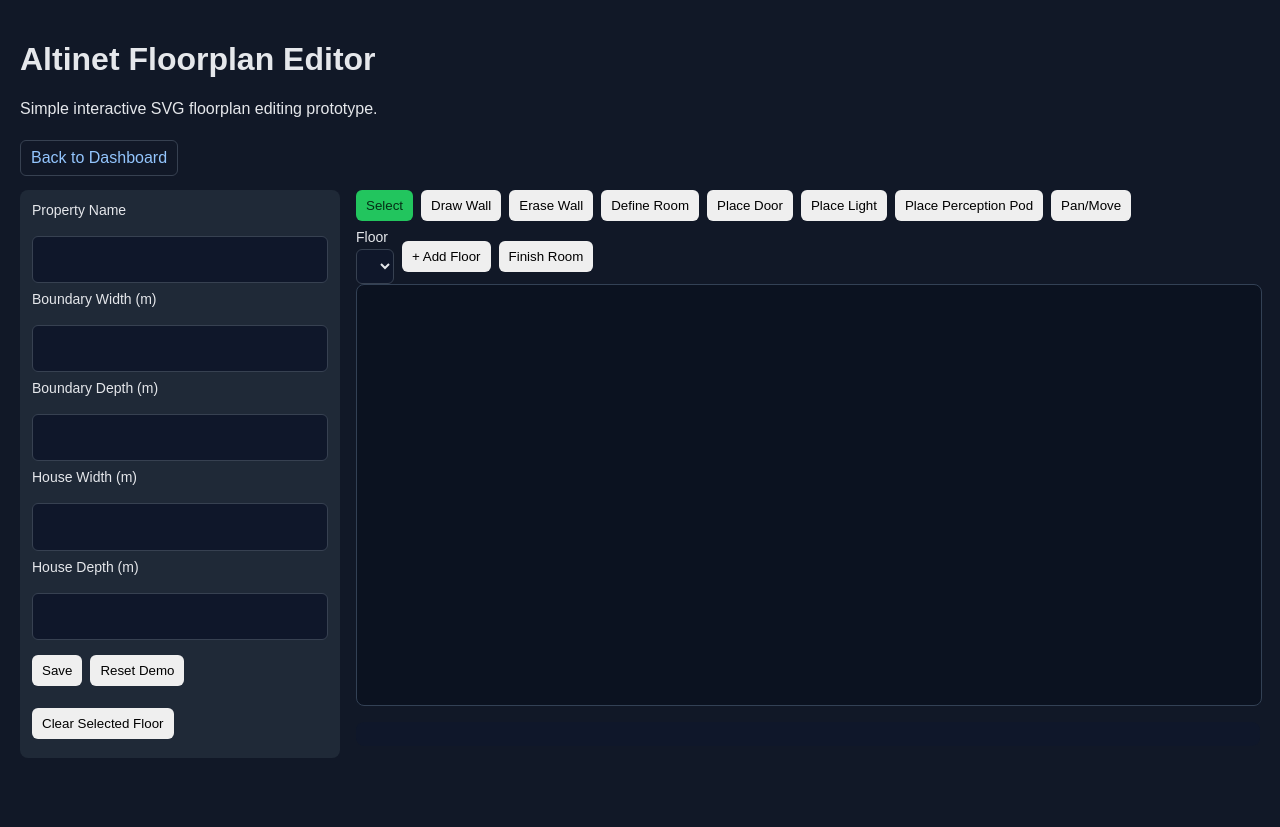
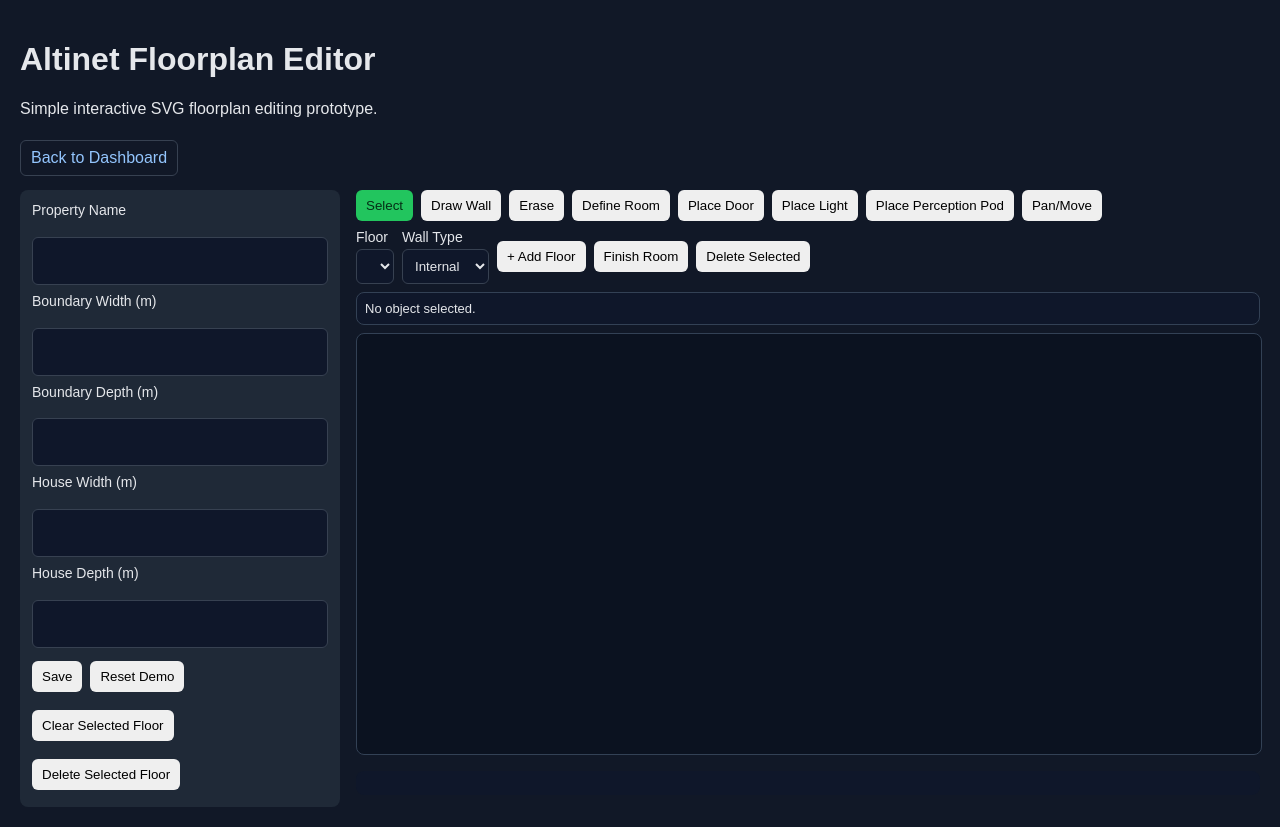
Before and after one commit to malitech1/altinet-localnode, a Python web app: template src/altinet/display/templates/home_builder.html in a window 1280 px wide. Before the commit the page ends 758 px from the top, so only its background shows below. Run offline with Jinja, Linux system fonts and the light colour scheme; the template is opened without the code that fills it, so the values that code supplies are empty.

Commit message:
Improve floorplan editor interactions and wall typing

```diff
--- a/src/altinet/display/static/home_builder.css
+++ b/src/altinet/display/static/home_builder.css
@@ -10,6 +10,8 @@
 .toolbar button.active { background: #22c55e; color: #052e16; }
 #mode-status { font-size: 13px; color: #93c5fd; }
 #floorplan { width: 100%; height: 420px; background: #0b1220; border-radius: 8px; border: 1px solid #334155; }
+#floorplan [data-type] { pointer-events: all; cursor: pointer; }
 #json-preview { background: #0f172a; padding: 12px; border-radius: 8px; max-height: 280px; overflow: auto; font-size: 12px; }
+#selection-panel { margin: 8px 0; background: #0f172a; border: 1px solid #334155; padding: 8px; border-radius: 8px; font-size: 13px; }
 .back-link { display:inline-block; margin: 6px 0 14px; color: #93c5fd; text-decoration: none; border: 1px solid #374151; padding: 8px 10px; border-radius: 6px; }
 .back-link:hover { background: #1f2937; }
--- a/src/altinet/display/static/home_builder.js
+++ b/src/altinet/display/static/home_builder.js
@@ -5,113 +5,89 @@
 let wallStart = null;
 let previewPoint = null;
 let roomPoints = [];
+let selectedObject = null;
 
 function v(id) { return document.getElementById(id); }
 function uid(prefix) { return `${prefix}-${Date.now()}-${Math.floor(Math.random() * 1000)}`; }
 function snap(n) { return Math.round(n * 2) / 2; }
-function floorItems() { return homeModel.floors.filter((f) => f.id === selectedFloorId); }
-
-function mapFormToModel(model) {
-  model.property_name = v('property_name').value;
-  model.property_boundary.width = Number(v('boundary_width').value);
-  model.property_boundary.depth = Number(v('boundary_depth').value);
-  model.house_dimensions.width = Number(v('house_width').value);
-  model.house_dimensions.depth = Number(v('house_depth').value);
+function floorRef(id) { return id || 'floor-ground'; }
+function getSvgPoint(evt) {
+  const svg = v('floorplan');
+  const point = svg.createSVGPoint();
+  point.x = evt.clientX;
+  point.y = evt.clientY;
+  const ctm = svg.getScreenCTM();
+  if (!ctm) return { x: 0, y: 0 };
+  const p = point.matrixTransform(ctm.inverse());
+  return { x: snap((p.x - 20) / 60), y: snap((p.y - 20) / 60) };
 }
-function fillForm(model) { v('property_name').value = model.property_name; v('boundary_width').value = model.property_boundary.width; v('boundary_depth').value = model.property_boundary.depth; v('house_width').value = model.house_dimensions.width; v('house_depth').value = model.house_dimensions.depth; }
-function floorName() { const floor = homeModel.floors.find((f) => f.id === selectedFloorId); return floor ? floor.name : 'Unknown Floor'; }
-
-function renderFloorSelect() {
-  const select = v('floor-select');
-  select.innerHTML = homeModel.floors.map((f) => `<option value="${f.id}">${f.name}</option>`).join('');
-  select.value = selectedFloorId;
+function deleteObject(type, id) {
+  const map = { wall: 'walls', room_region: 'room_regions', door: 'doors', light: 'lights', pod: 'perception_pods' };
+  const key = map[type]; if (!key) return;
+  homeModel[key] = homeModel[key].filter((o) => o.id !== id);
+  if (selectedObject && selectedObject.id === id && selectedObject.type === type) selectedObject = null;
 }
-
-function coordFromEvent(evt) {
-  const svg = v('floorplan'); const rect = svg.getBoundingClientRect();
-  const x = ((evt.clientX - rect.left) / rect.width) * 700;
-  const y = ((evt.clientY - rect.top) / rect.height) * 450;
-  return { x: snap(x / 60), y: snap(y / 60) };
+function renderSelectionPanel() {
+  const p = v('selection-panel');
+  if (!selectedObject) { p.textContent = 'No object selected.'; return; }
+  const extra = selectedObject.type === 'wall' ? `<div>wall_type: ${selectedObject.wall_type || 'internal'}</div>` : '';
+  p.innerHTML = `<div><strong>Selected</strong></div><div>type: ${selectedObject.type}</div><div>id: ${selectedObject.id}</div>${extra}`;
 }
-
 function draw() {
   const svg = v('floorplan'); const scale = 60; const ox = 20; const oy = 20;
-  const walls = homeModel.walls.filter((w) => (w.floor_id || 'floor-ground') === selectedFloorId);
-  const lights = homeModel.lights.filter((l) => (l.floor_id || 'floor-ground') === selectedFloorId);
-  const doors = homeModel.doors.filter((d) => (d.floor_id || 'floor-ground') === selectedFloorId);
+  const walls = homeModel.walls.filter((w) => floorRef(w.floor_id) === selectedFloorId);
+  const lights = homeModel.lights.filter((l) => floorRef(l.floor_id) === selectedFloorId);
+  const doors = homeModel.doors.filter((d) => floorRef(d.floor_id) === selectedFloorId);
   const pods = homeModel.perception_pods.filter((p) => p.floor_id === selectedFloorId);
   const regions = homeModel.room_regions.filter((r) => r.floor_id === selectedFloorId);
   const rooms = homeModel.rooms.filter((r) => r.floor_id === selectedFloorId);
 
   let html = '<defs><pattern id="grid" width="30" height="30" patternUnits="userSpaceOnUse"><path d="M 30 0 L 0 0 0 30" fill="none" stroke="#1e293b" stroke-width="1"/></pattern></defs><rect x="0" y="0" width="700" height="450" fill="url(#grid)"/>';
-  regions.forEach((r) => {
-    const points = r.points.map((p) => `${ox + p[0] * scale},${oy + p[1] * scale}`).join(' ');
-    html += `<polygon points="${points}" fill="#1d4ed833" stroke="#60a5fa" stroke-width="1.5"/><text x="${ox + r.points[0][0] * scale + 4}" y="${oy + r.points[0][1] * scale + 14}" fill="#bfdbfe">${r.name}</text>`;
-  });
+  regions.forEach((r) => { const points = r.points.map((p) => `${ox + p[0] * scale},${oy + p[1] * scale}`).join(' '); html += `<polygon data-type="room_region" data-id="${r.id}" points="${points}" fill="#1d4ed822" stroke="#60a5fa" stroke-width="1.5"/>`; });
   rooms.forEach((r) => { html += `<rect x="${ox+r.x*scale}" y="${oy+r.y*scale}" width="${r.width*scale}" height="${r.depth*scale}" fill="none" stroke="#334155" stroke-dasharray="4 4" />`; });
   walls.forEach((w) => {
-    html += `<line data-wall-id="${w.id}" x1="${ox + w.x1 * scale}" y1="${oy + w.y1 * scale}" x2="${ox + w.x2 * scale}" y2="${oy + w.y2 * scale}" stroke="#e2e8f0" stroke-width="6"/>`;
+    const external = (w.wall_type || 'internal') === 'external';
+    const selected = selectedObject?.type === 'wall' && selectedObject.id === w.id;
+    html += `<line data-type="wall" data-id="${w.id}" x1="${ox + w.x1 * scale}" y1="${oy + w.y1 * scale}" x2="${ox + w.x2 * scale}" y2="${oy + w.y2 * scale}" stroke="${selected ? '#f43f5e' : (external ? '#f8fafc' : '#94a3b8')}" stroke-width="${external ? 8 : 5}"/>`;
   });
-  doors.forEach((d) => { html += `<rect x="${ox + d.x * scale}" y="${oy + d.y * scale}" width="${d.width * scale}" height="6" fill="#22d3ee"/>`; });
-  lights.forEach((l) => { html += `<circle cx="${ox + l.x * scale}" cy="${oy + l.y * scale}" r="7" fill="#facc15"/><text x="${ox + l.x * scale + 8}" y="${oy + l.y * scale - 8}" fill="#fde68a">${l.name}</text>`; });
-  pods.forEach((p) => { html += `<circle cx="${ox + p.x * scale}" cy="${oy + p.y * scale}" r="8" fill="#86efac"/><text x="${ox + p.x * scale + 8}" y="${oy + p.y * scale + 4}" fill="#bbf7d0">${p.name}</text>`; });
-
+  doors.forEach((d) => { html += `<rect data-type="door" data-id="${d.id}" x="${ox + d.x * scale}" y="${oy + d.y * scale}" width="${d.width * scale}" height="6" fill="#22d3ee"/>`; });
+  lights.forEach((l) => { html += `<circle data-type="light" data-id="${l.id}" cx="${ox + l.x * scale}" cy="${oy + l.y * scale}" r="7" fill="#facc15"/>`; });
+  pods.forEach((p) => { html += `<circle data-type="pod" data-id="${p.id}" cx="${ox + p.x * scale}" cy="${oy + p.y * scale}" r="8" fill="#86efac"/>`; });
   if (wallStart && previewPoint) html += `<line x1="${ox + wallStart.x * scale}" y1="${oy + wallStart.y * scale}" x2="${ox + previewPoint.x * scale}" y2="${oy + previewPoint.y * scale}" stroke="#f97316" stroke-width="3" stroke-dasharray="6 4"/>`;
-  if (roomPoints.length) {
-    const rp = roomPoints.map((p) => `${ox + p[0] * scale},${oy + p[1] * scale}`).join(' ');
-    html += `<polyline points="${rp}" fill="none" stroke="#a78bfa" stroke-width="2"/>`;
-  }
+  if (roomPoints.length) html += `<polyline points="${roomPoints.map((p) => `${ox + p[0] * scale},${oy + p[1] * scale}`).join(' ')}" fill="none" stroke="#a78bfa" stroke-width="2"/>`;
   svg.innerHTML = html;
-  v('mode-status').textContent = `Mode: ${mode} | ${floorName()}`;
+  v('wall-type-select').style.display = mode === 'draw_wall' ? 'inline-block' : 'none';
+  v('mode-status').textContent = `Mode: ${mode}`;
   v('json-preview').textContent = JSON.stringify(homeModel, null, 2);
+  renderSelectionPanel();
 }
-
-function finishRoom() {
-  if (roomPoints.length < 3) return;
-  const name = window.prompt('Room name?', `Room ${homeModel.room_regions.length + 1}`) || `Room ${homeModel.room_regions.length + 1}`;
-  homeModel.room_regions.push({ id: uid('region'), floor_id: selectedFloorId, name, points: roomPoints });
-  roomPoints = [];
-  draw();
-}
-
 function handleSvgClick(evt) {
-  const p = coordFromEvent(evt);
+  const type = evt.target?.dataset?.type; const id = evt.target?.dataset?.id;
+  if (mode === 'erase_wall' && type && id) { deleteObject(type, id); draw(); return; }
+  if (mode === 'select') { selectedObject = type && id ? (homeModel.walls.concat(homeModel.room_regions, homeModel.doors, homeModel.lights, homeModel.perception_pods).find((o) => o.id === id) ? { ...homeModel.walls.concat(homeModel.room_regions, homeModel.doors, homeModel.lights, homeModel.perception_pods).find((o) => o.id === id), type } : null) : null; draw(); return; }
+  const p = getSvgPoint(evt);
   if (mode === 'draw_wall') {
     if (!wallStart) wallStart = p;
-    else { homeModel.walls.push({ id: uid('wall'), room_id: null, floor_id: selectedFloorId, x1: wallStart.x, y1: wallStart.y, x2: p.x, y2: p.y, thickness: 0.15 }); wallStart = null; previewPoint = null; }
-  } else if (mode === 'erase_wall') {
-    const wallId = evt.target?.dataset?.wallId;
-    if (wallId) homeModel.walls = homeModel.walls.filter((w) => w.id !== wallId);
+    else { homeModel.walls.push({ id: uid('wall'), room_id: null, floor_id: selectedFloorId, x1: wallStart.x, y1: wallStart.y, x2: p.x, y2: p.y, thickness: 0.15, wall_type: v('wall-type-select').value }); wallStart = null; previewPoint = null; }
   } else if (mode === 'define_room') roomPoints.push([p.x, p.y]);
   else if (mode === 'place_light') homeModel.lights.push({ id: uid('light'), room_id: null, floor_id: selectedFloorId, name: `Light ${homeModel.lights.length + 1}`, x: p.x, y: p.y, type: 'ceiling' });
   else if (mode === 'place_door') homeModel.doors.push({ id: uid('door'), room_id: null, wall_id: null, floor_id: selectedFloorId, x: p.x, y: p.y, width: 0.9, swing_degrees: 90 });
   else if (mode === 'place_pod') homeModel.perception_pods.push({ id: uid('pod'), name: `Pod ${homeModel.perception_pods.length + 1}`, floor_id: selectedFloorId, x: p.x, y: p.y, orientation_degrees: 0, camera_enabled: true, microphone_enabled: true, sensors: ['camera', 'microphone'] });
   draw();
 }
-
-function initToolbar() {
-  const toolbar = v('toolbar');
-  const labels = { select: 'Select', draw_wall: 'Draw Wall', erase_wall: 'Erase Wall', define_room: 'Define Room', place_door: 'Place Door', place_light: 'Place Light', place_pod: 'Place Perception Pod', pan: 'Pan/Move' };
-  toolbar.innerHTML = modeDefs.map((m) => `<button type="button" data-mode="${m}">${labels[m]}</button>`).join('');
-  toolbar.addEventListener('click', (e) => {
-    const m = e.target?.dataset?.mode; if (!m) return; mode = m; wallStart = null; previewPoint = null;
-    [...toolbar.querySelectorAll('button')].forEach((b) => b.classList.toggle('active', b.dataset.mode === mode));
-    draw();
-  });
-  toolbar.querySelector('button').classList.add('active');
-}
-
-async function refresh() { const res = await fetch('/api/home'); homeModel = await res.json(); if (!homeModel.room_regions) homeModel.room_regions = []; if (!homeModel.perception_pods) homeModel.perception_pods = []; selectedFloorId = homeModel.floors[0]?.id; fillForm(homeModel); renderFloorSelect(); draw(); }
-
+function finishRoom() { if (roomPoints.length < 3) return; homeModel.room_regions.push({ id: uid('region'), floor_id: selectedFloorId, name: `Room ${homeModel.room_regions.length + 1}`, points: roomPoints }); roomPoints = []; draw(); }
+function initToolbar() { const toolbar = v('toolbar'); const labels = { select: 'Select', draw_wall: 'Draw Wall', erase_wall: 'Erase', define_room: 'Define Room', place_door: 'Place Door', place_light: 'Place Light', place_pod: 'Place Perception Pod', pan: 'Pan/Move' }; toolbar.innerHTML = modeDefs.map((m) => `<button type="button" data-mode="${m}">${labels[m]}</button>`).join(''); toolbar.addEventListener('click', (e) => { const m = e.target?.dataset?.mode; if (!m) return; mode = m; wallStart = null; previewPoint = null; [...toolbar.querySelectorAll('button')].forEach((b) => b.classList.toggle('active', b.dataset.mode === mode)); draw(); }); toolbar.querySelector('button').classList.add('active'); }
+async function refresh() { const res = await fetch('/api/home'); homeModel = await res.json(); if (!homeModel.room_regions) homeModel.room_regions = []; if (!homeModel.perception_pods) homeModel.perception_pods = []; selectedFloorId = homeModel.floors[0]?.id; Object.values(homeModel.walls).forEach((w) => { if (!w.wall_type) w.wall_type = 'internal'; }); fillForm(homeModel); renderFloorSelect(); draw(); }
+function mapFormToModel(model) { model.property_name = v('property_name').value; model.property_boundary.width = Number(v('boundary_width').value); model.property_boundary.depth = Number(v('boundary_depth').value); model.house_dimensions.width = Number(v('house_width').value); model.house_dimensions.depth = Number(v('house_depth').value); }
+function fillForm(model) { v('property_name').value = model.property_name; v('boundary_width').value = model.property_boundary.width; v('boundary_depth').value = model.property_boundary.depth; v('house_width').value = model.house_dimensions.width; v('house_depth').value = model.house_dimensions.depth; }
+function renderFloorSelect() { const select = v('floor-select'); select.innerHTML = homeModel.floors.map((f) => `<option value="${f.id}">${f.name}</option>`).join(''); select.value = selectedFloorId; }
 v('home-form').addEventListener('submit', async (e) => { e.preventDefault(); mapFormToModel(homeModel); const res = await fetch('/api/home', { method: 'POST', headers: { 'Content-Type': 'application/json' }, body: JSON.stringify(homeModel) }); homeModel = await res.json(); draw(); });
-v('reset-demo').addEventListener('click', async () => { const res = await fetch('/api/home/reset-demo', { method: 'POST' }); homeModel = await res.json(); selectedFloorId = homeModel.floors[0]?.id; fillForm(homeModel); renderFloorSelect(); draw(); });
-v('clear-floor').addEventListener('click', () => { homeModel.walls = homeModel.walls.filter((w) => (w.floor_id || 'floor-ground') !== selectedFloorId); homeModel.doors = homeModel.doors.filter((d) => (d.floor_id || 'floor-ground') !== selectedFloorId); homeModel.lights = homeModel.lights.filter((l) => (l.floor_id || 'floor-ground') !== selectedFloorId); homeModel.room_regions = homeModel.room_regions.filter((r) => r.floor_id !== selectedFloorId); homeModel.perception_pods = homeModel.perception_pods.filter((p) => p.floor_id !== selectedFloorId); draw(); });
-v('add-floor').addEventListener('click', () => { const level = homeModel.floors.length; const name = window.prompt('New floor name?', `Floor ${level}`) || `Floor ${level}`; const id = uid('floor'); homeModel.floors.push({ id, name, level }); selectedFloorId = id; renderFloorSelect(); draw(); });
-v('floor-select').addEventListener('change', (e) => { selectedFloorId = e.target.value; wallStart = null; roomPoints = []; draw(); });
+v('clear-floor').addEventListener('click', () => { if (!window.confirm('Clear all objects on selected floor?')) return; homeModel.walls = homeModel.walls.filter((w) => floorRef(w.floor_id) !== selectedFloorId); homeModel.doors = homeModel.doors.filter((d) => floorRef(d.floor_id) !== selectedFloorId); homeModel.lights = homeModel.lights.filter((l) => floorRef(l.floor_id) !== selectedFloorId); homeModel.room_regions = homeModel.room_regions.filter((r) => r.floor_id !== selectedFloorId); homeModel.perception_pods = homeModel.perception_pods.filter((p) => p.floor_id !== selectedFloorId); selectedObject = null; draw(); });
+v('delete-floor').addEventListener('click', () => { if (homeModel.floors.length <= 1) { window.alert('Cannot delete the final floor.'); return; } if (!window.confirm('Delete selected floor and all its objects?')) return; homeModel.floors = homeModel.floors.filter((f) => f.id !== selectedFloorId); v('clear-floor').click(); selectedFloorId = homeModel.floors[0].id; renderFloorSelect(); draw(); });
+v('delete-selected').addEventListener('click', () => { if (!selectedObject) return; deleteObject(selectedObject.type, selectedObject.id); draw(); });
+v('add-floor').addEventListener('click', () => { const level = homeModel.floors.length; const id = uid('floor'); homeModel.floors.push({ id, name: `Floor ${level}`, level }); selectedFloorId = id; renderFloorSelect(); draw(); });
+v('floor-select').addEventListener('change', (e) => { selectedFloorId = e.target.value; wallStart = null; roomPoints = []; selectedObject = null; draw(); });
 v('finish-room').addEventListener('click', finishRoom);
 v('floorplan').addEventListener('click', handleSvgClick);
-v('floorplan').addEventListener('mousemove', (evt) => { if (mode === 'draw_wall' && wallStart) { previewPoint = coordFromEvent(evt); draw(); } });
-v('floorplan').addEventListener('dblclick', () => { if (mode === 'define_room') finishRoom(); });
-
-initToolbar();
-refresh();
+v('floorplan').addEventListener('mousemove', (evt) => { if (mode === 'draw_wall' && wallStart) { previewPoint = getSvgPoint(evt); draw(); } });
+initToolbar(); refresh();
--- a/src/altinet/display/templates/home_builder.html
+++ b/src/altinet/display/templates/home_builder.html
@@ -18,7 +18,7 @@
           <label>Boundary Depth (m) <input id="boundary_depth" type="number" step="0.1" /></label>
           <label>House Width (m) <input id="house_width" type="number" step="0.1" /></label>
           <label>House Depth (m) <input id="house_depth" type="number" step="0.1" /></label>
-          <div class="actions"><button type="submit">Save</button><button id="reset-demo" type="button">Reset Demo</button><button id="clear-floor" type="button">Clear Selected Floor</button></div>
+          <div class="actions"><button type="submit">Save</button><button id="reset-demo" type="button">Reset Demo</button><button id="clear-floor" type="button">Clear Selected Floor</button><button id="delete-floor" type="button">Delete Selected Floor</button></div>
         </form>
         <div>
           <div class="toolbar" id="toolbar"></div>
@@ -26,10 +26,15 @@
             <label>Floor
               <select id="floor-select"></select>
             </label>
+            <label>Wall Type
+              <select id="wall-type-select"><option value="internal">Internal</option><option value="external">External</option></select>
+            </label>
             <button id="add-floor" type="button">+ Add Floor</button>
             <button id="finish-room" type="button">Finish Room</button>
+            <button id="delete-selected" type="button">Delete Selected</button>
             <span id="mode-status"></span>
           </div>
+          <div id="selection-panel">No object selected.</div>
           <svg id="floorplan" viewBox="0 0 700 450"></svg>
           <pre id="json-preview"></pre>
         </div>
--- a/src/altinet/home/models.py
+++ b/src/altinet/home/models.py
@@ -47,6 +47,9 @@
     x2: float
     y2: float
     thickness: float = Field(default=0.15, gt=0)
+    wall_type: Literal["external", "internal"] = "internal"
+    thickness_mm: float | None = Field(default=None, gt=0)
+    material: str | None = None
 
 
 class Door(BaseModel):
```
Also changed, not shown: src/altinet/home/default_home.py (+4 -4 lines), tests/test_home_builder.py (+51 -0 lines).
